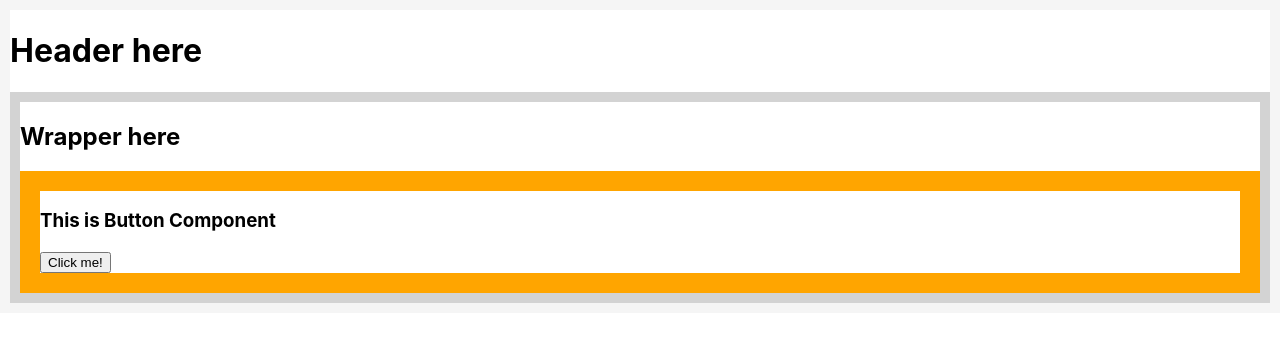
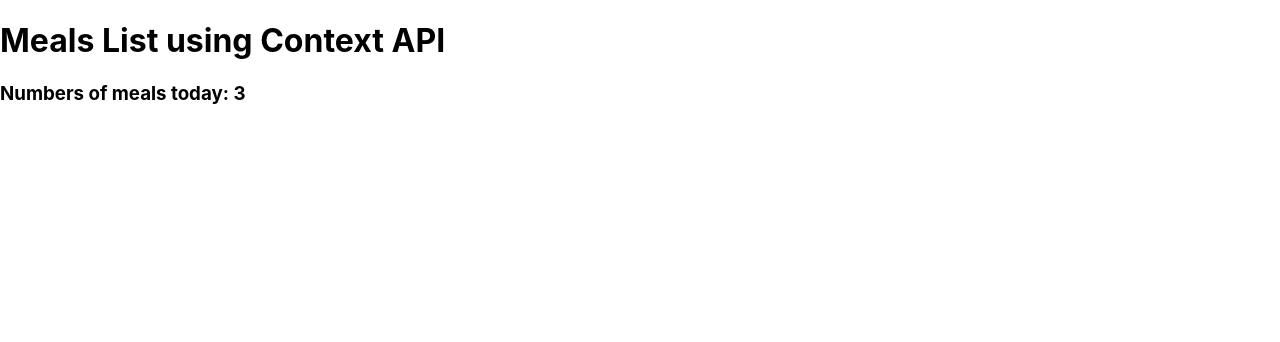
Before and after one commit to AmanUllah687/react-practice, a React (Create React App) app: page / in a window 1280 px wide. Shown: the top 342 px of the page. Built offline with nearby package versions, Linux system fonts and the light colour scheme.

Commit message:
Added React State MAnagement code

```diff
--- a/src/App.js
+++ b/src/App.js
@@ -267,6 +267,7 @@ function App() {
 export default App;
 */
 // prop drilling
+/*
 function Main(props) {
   return (
     <Header msg={props.msg} />
@@ -303,3 +304,19 @@ function App() {
   );
   };
   export default App;
+  */
+ // React State Management
+ import MealsProvider from "./MealsProvider";
+ import MealsList from "./MealsList";
+ import Counter from "./Counter";
+ function App() {
+  return (
+    <div>
+    <MealsProvider>
+      <MealsList />
+      <Counter />
+    </MealsProvider>
+    </div>
+  );
+ }
+ export default App;
--- /dev/null
+++ b/src/Counter.js
@@ -0,0 +1,10 @@
+import { useMealsListContext } from "./MealsProvider";
+const Counter = () => {
+    const {meals} = useMealsListContext();
+    return (
+        <div>
+            <h3>Numbers of meals today: {meals.length}</h3>
+        </div>
+    );
+}
+export default Counter;
--- /dev/null
+++ b/src/MealsList.js
@@ -0,0 +1,13 @@
+import { useMealsListContext } from "./MealsProvider";
+const MealsList = () => {
+    const { meals } = useMealsListContext();
+    return (
+        <div>
+            <h1>Meals List using Context API</h1>
+            {meals.map((meal, index) => {
+                <h2 key={index}>{meal}</h2>
+            })}
+        </div>
+    );
+}
+export default MealsList;
--- /dev/null
+++ b/src/MealsProvider.js
@@ -0,0 +1,13 @@
+import React from "react";
+const MealsContext = React.createContext();
+const todaysMeals = ["Baked Beans", "Baked Sweet Potatos", "Baked Potatos"];
+const MealsProvider= ({children}) => {
+    const [meals, setMealsList] = React.useState(todaysMeals);
+    return (
+        <MealsContext.Provider  value={{meals}}>
+            {children}
+        </MealsContext.Provider>
+    )
+}
+export const useMealsListContext = () => React.useContext(MealsContext);
+export default MealsProvider;
```
